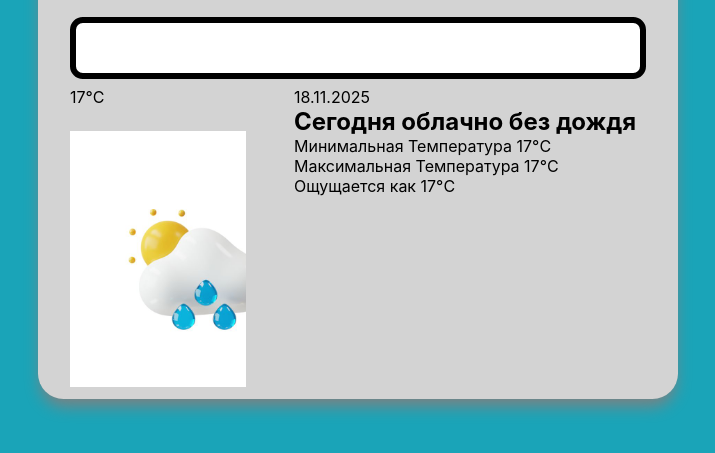
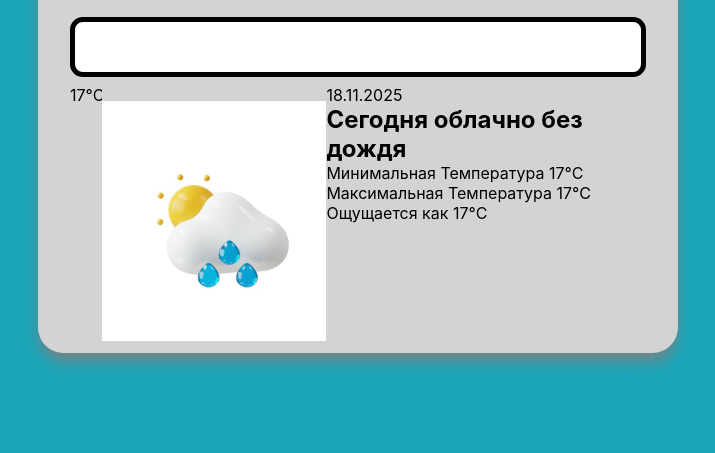
Before and after one commit to heko1331/weather_app, a plain HTML site: page index.html in a window 1280 px wide. Shown: the part 97-550 px from the top of the page, without its empty margins (282-997 px from the left). Drawn offline with Linux system fonts and the light colour scheme.

Commit message:
dorabotka

```diff
--- a/index.html
+++ b/index.html
@@ -12,8 +12,9 @@
         <input type="text" />
 
         <div class="weather">
+            <span>17&#176;C</span>
             <div class="kartinka">
-                <span>17&#176;C</span>
+                <!-- <span>17&#176;C</span> -->
                 <img src="images/sunnyblat.jpg">
             </div>
             <div class="opisanye">
--- a/style.css
+++ b/style.css
@@ -6,9 +6,9 @@
 }
 
 body {
-    max-width: 100dvw;
+    width: 100dvw;
     overflow-x: hidden;
-    max-height: 100dvh;
+    height: 100dvh;
     font-family: "inter", sans-serif;
     background-color: #1AA4B8;
     /* background: url(images/backPhoto.jpg);
@@ -26,9 +26,9 @@ li {
 }
 
 img {
-    margin-top: 3dvh;
-    max-width: 20dvw;
-    max-height: 40dvh;
+    margin-top: 2dvh;
+    width: 30dvh;
+    height: 30dvh;
     background-size: cover;
 }
 
@@ -37,8 +37,14 @@ img {
     max-height: 90dvh;
     /* height: 90%; */
     background-color: lightgray;
-    margin: 5dvh auto; /* � auto ��� ������� ������ � ������ nahuy*/
-    padding: 1dvh 4dvh;
+    margin-top:5dvh;
+    margin-bottom: 5dvh;
+    margin-left: auto;
+    margin-right: auto;
+    padding-top: 1dvh;
+    padding-bottom: 1dvh;
+    padding-left: 4dvh;
+    padding-right: 4dvh;
     border-radius: 2dvw;
     box-shadow: 0px 10px 16px -3px #808080; /* 1.�������� x; 2.�������� y; 3.�������� ����; 4.������ ��������������� ���� 5.���� ����*/
 }
@@ -50,7 +56,7 @@ h1 {
 }
 
 input {
-    border-width: 6px;
+    border-width: 0.73dvh;
     border-style: solid;
     border-color: black;
     padding: 0.5rem 1rem;
@@ -63,7 +69,16 @@ input {
 
 .weather{
     margin-top: 1dvh;
-    display: grid;
-    grid-template-columns: 1fr 2fr;
-    gap: 6dvh;
+    display: flex;
+    flex-direction: row;
+    justify-content: space-around;
+    align-items: start;
+    flex-wrap: nowrap;
 }
+
+/* .kartinka, .opisanye{
+    display: flex;
+    flex-direction: row;
+    justify-content: space-between;
+    align-items: center;
+} */
```
